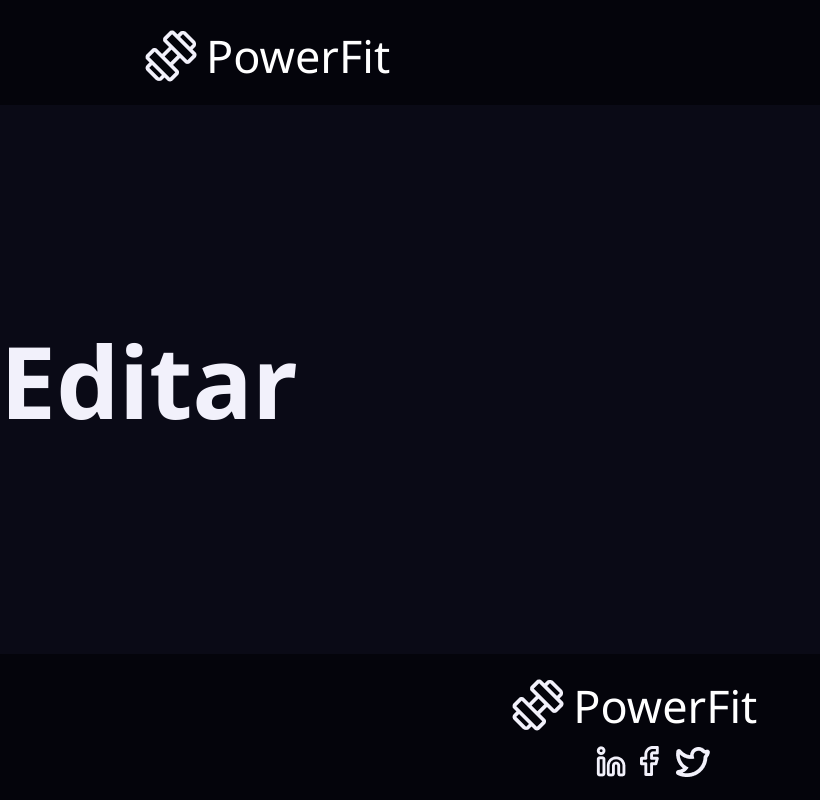
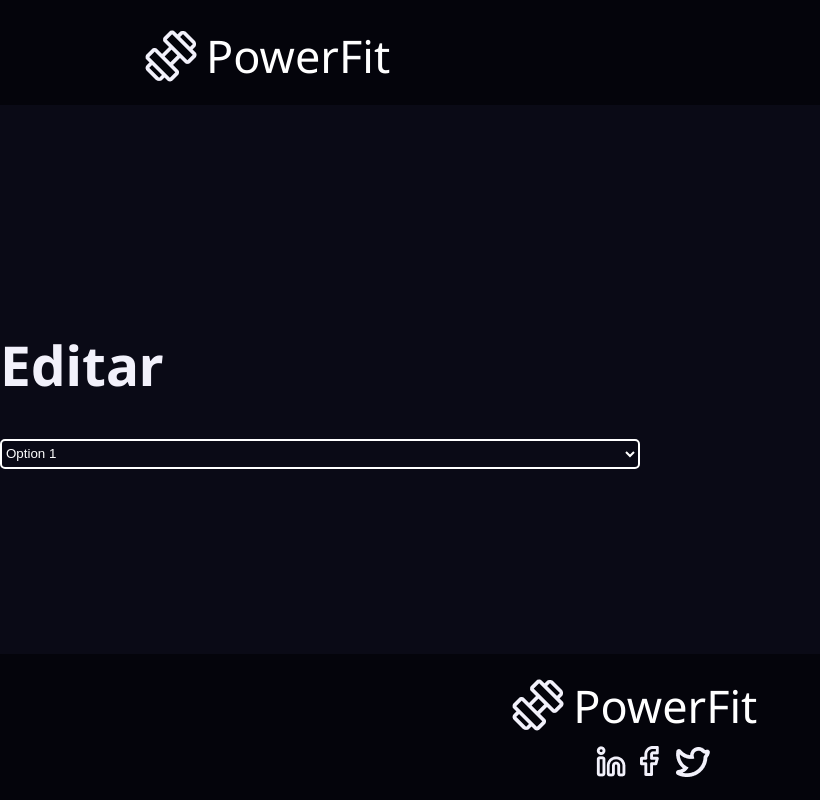
Before and after one commit to SamuelFVG/powerfit-trainee-cpe, a React (Vite) app in the folder powerfit/: page /editar in a window 1280 px wide. Shown: the whole page, without its empty margins (0-820 px from the left). Built offline with nearby package versions, Linux system fonts and the light colour scheme.

Commit message:
Dropddown testing

```diff
--- a/powerfit/src/components/DropDownGenerico/DropDownGenerico.jsx
+++ b/powerfit/src/components/DropDownGenerico/DropDownGenerico.jsx
@@ -1,5 +1,15 @@
 import { DropDownG } from "./Styles";
+import { DivSelect } from "./Styles";
+import { DivOption } from "./Styles";
 
 export default function DropDownGenerico() {
-  return;
+  return(
+    <div>
+      <DivSelect>
+        <DivOption value="Nome">Option 1</DivOption>
+        <DivOption value="Nome">Option 1</DivOption>
+        <DivOption value="Nome">Option 1</DivOption>
+      </DivSelect>
+      </div>
+  );
 }
--- a/powerfit/src/components/DropDownGenerico/Styles.js
+++ b/powerfit/src/components/DropDownGenerico/Styles.js
@@ -1,3 +1,21 @@
 import styled from "styled-components";
 
 export const DropDownG = styled.div``;
+export const DivSelect = styled.select`
+  background-color: #0a0a16;
+  width: 50%;
+  height: 30px;
+  border: 2px solid;
+  border-color: #ffffff;
+  border-radius: 5px;
+  text-decoration-color:#ffffff;
+  color:#ffffff;
+  &:hover {
+    border-color: orange;
+  }
+`;
+export const DivOption = styled.option`
+    background-color:#0a0a16;
+    color:#ffffff;
+    height: 30px;
+`;
--- a/powerfit/src/pages/Editar/Editar.jsx
+++ b/powerfit/src/pages/Editar/Editar.jsx
@@ -1,9 +1,12 @@
 import { Titulo } from "./Styles";
+import React from "react";
+import { DropDownGenerico } from "../../components";
 
 export default function Editar() {
   return (
     <div>
       <Titulo>Editar</Titulo>
-    </div>
+      <DropDownGenerico></DropDownGenerico>
+      </div>
   );
 }
--- a/powerfit/src/pages/Editar/Styles.js
+++ b/powerfit/src/pages/Editar/Styles.js
@@ -1,5 +1,5 @@
 import styled from "styled-components";
 
 export const Titulo = styled.h1`
-  font-size: 100px;
+  font-size: 55px;
 `;
```
